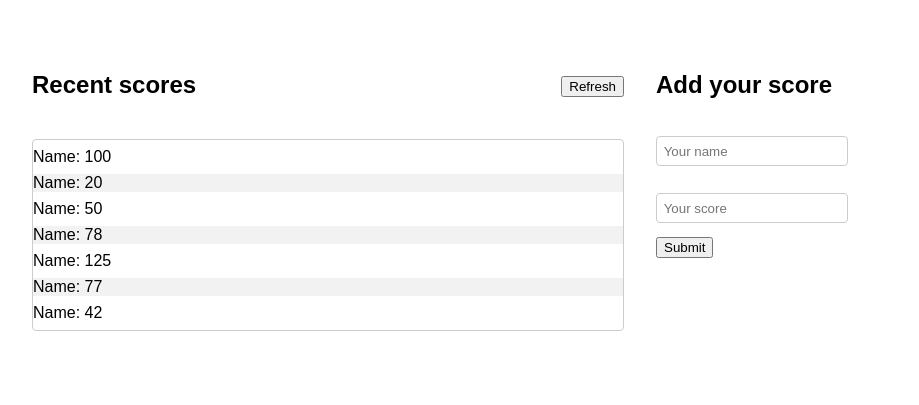
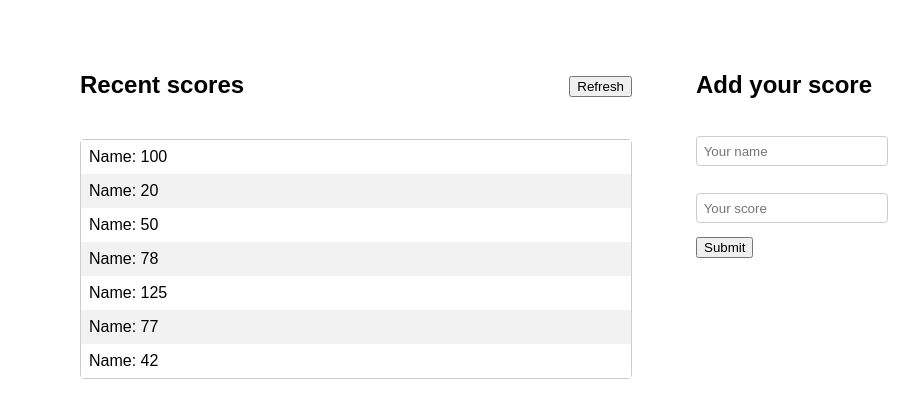
Before and after one commit to ClaudiaRojasSoto/Leaderboard, a website built with webpack: page src/index.html in a window 1280 px wide. Shown: the part 61-466 px from the top of the page, without its empty margins (0-919 px from the left). Built offline with nearby package versions, Linux system fonts and the light colour scheme.

Commit message:
Delete the margin on ul.scores-list li to align the li and their colors on src/style.css

```diff
--- a/src/style.css
+++ b/src/style.css
@@ -24,12 +24,13 @@ div.scores-page {
 
 div.recent-scores {
   flex: 1;
-  margin-right: 1em;
+  margin-right: 2em;
+  margin-left: 3em;
 }
 
 div.add {
   flex: 1;
-  margin-left: 1em;
+  margin-left: 2em;
   display: flex;
   flex-direction: column;
   align-items: start;
@@ -46,7 +47,7 @@ h2 {
 }
 
 button.refresh-button {
-  margin-left: 1em;
+  margin-left: 0.5em;
 }
 
 ul.scores-list {
@@ -58,7 +59,7 @@ ul.scores-list {
 }
 
 ul.scores-list li {
-  margin: 0.5em 0;
+  padding: 0.5em;
 }
 
 ul.scores-list li:nth-child(even) {
```
